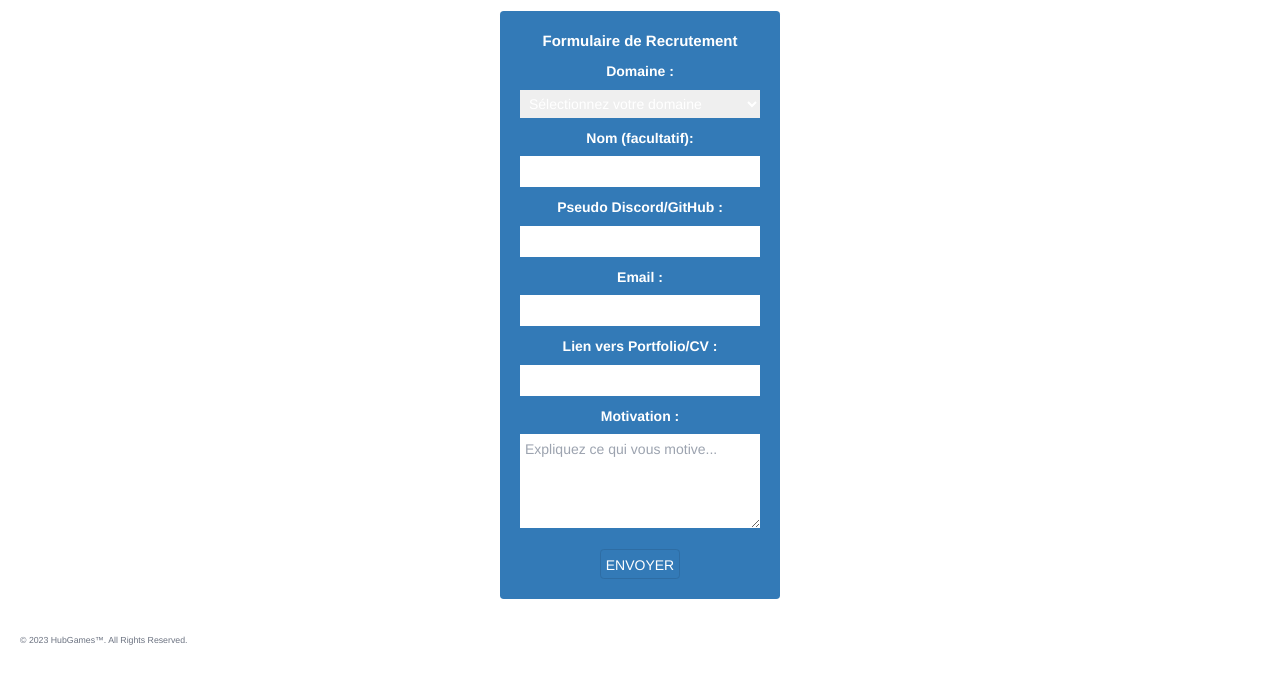
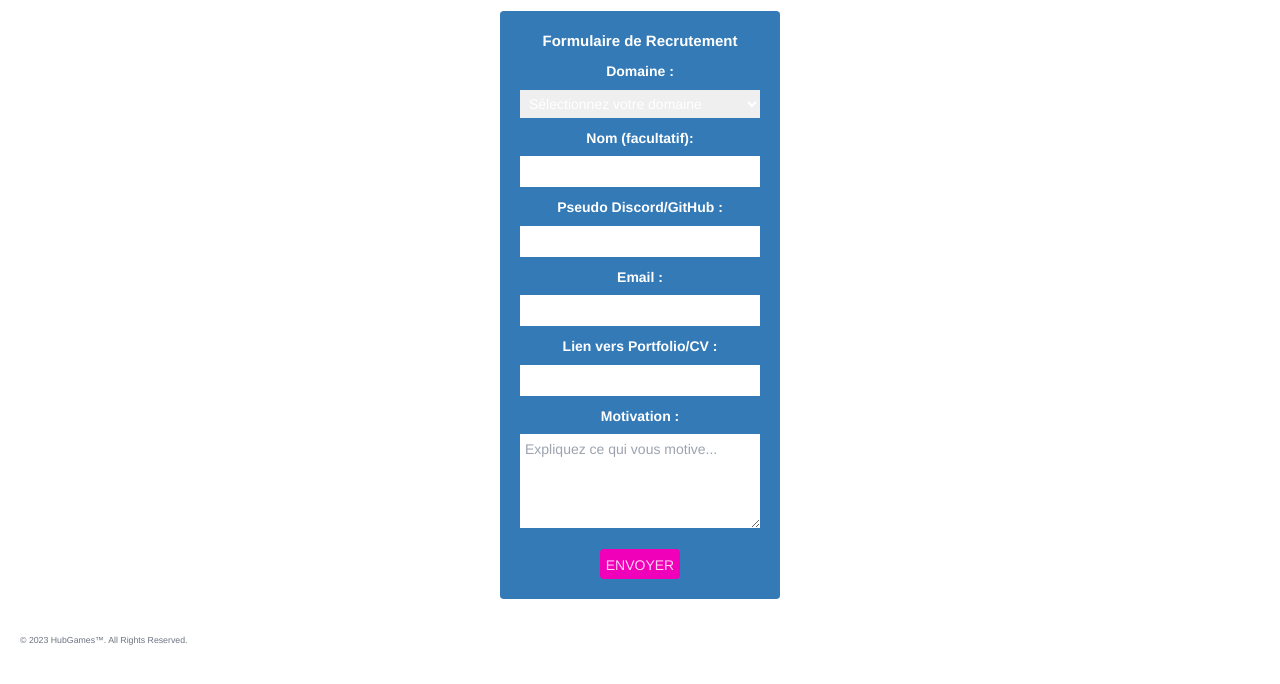
Before and after one commit to TheHubGames/jobs_hub_games, a website: page recrutement-form/index.html in a window 1280 px wide. Shown: the part 74-758 px from the top of the page. Drawn offline with nearby package versions, Linux system fonts and the light colour scheme; files that its build step writes are made by us from their sources; no server answers; a script that the page names is missing.

Commit message:
Update index.html

```diff
--- a/recrutement-form/index.html
+++ b/recrutement-form/index.html
@@ -185,7 +185,7 @@
 
       <!-- Bouton de soumission -->
       <div class="mt-6">
-        <button type="submit" class="btn btn-primary p-2 rounded-md">Envoyer</button>
+        <button type="submit" class="btn btn-secondary p-2 rounded-md">Envoyer</button>
       </div>
     </form>
 
```
